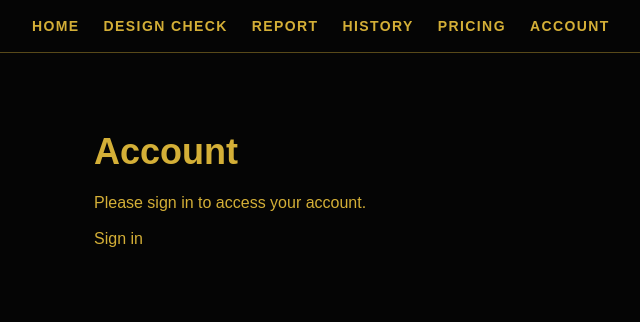
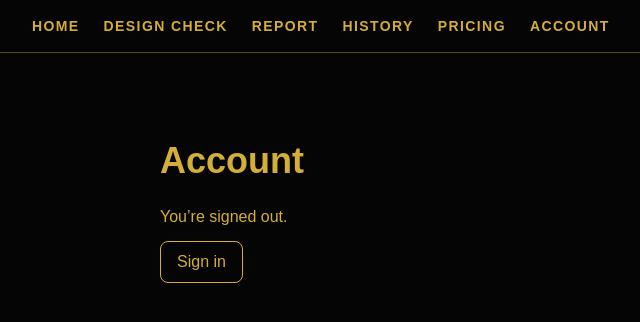
Before and after one commit to reginabaker7-lang/pressready-v2, a Next.js app in the folder app/: page /account in a window 1280 px wide. Shown: the top 322 px of the page, without its empty margins (120-760 px from the left). Built offline with nearby package versions, Linux system fonts and the light colour scheme; no server answers.

Commit message:
Update account page layout and signed-in state details

```diff
--- a/app/app/account/page.tsx
+++ b/app/app/account/page.tsx
@@ -3,27 +3,32 @@ import { getAuthFromServer } from "@/app/lib/clerk";
 
 export default async function AccountPage() {
   const { userId } = await getAuthFromServer();
-  const isSignedIn = Boolean(userId);
 
   return (
-    <main style={{ padding: 24, maxWidth: 900, margin: "0 auto" }}>
-      <h1 style={{ fontSize: 36, fontWeight: 800 }}>Account</h1>
+    <main className="mx-auto w-full max-w-3xl px-6 py-10">
+      <h1 className="text-4xl font-bold">Account</h1>
 
-      {isSignedIn ? (
-        <>
-          <p style={{ marginTop: 12 }}>You’re signed in.</p>
-          <nav style={{ marginTop: 12, display: "flex", gap: 16 }}>
-            <Link href="/pricing">View pricing</Link>
-            <Link href="/history">View history</Link>
-          </nav>
-        </>
+      {userId ? (
+        <div className="mt-6 space-y-3">
+          <p>You’re signed in.</p>
+          <p className="text-sm opacity-80">User ID: {userId}</p>
+
+          <div className="mt-4 flex gap-3">
+            <Link className="border border-current px-4 py-2 rounded-lg" href="/pricing">
+              Pricing
+            </Link>
+            <Link className="border border-current px-4 py-2 rounded-lg" href="/history">
+              History
+            </Link>
+          </div>
+        </div>
       ) : (
-        <>
-          <p style={{ marginTop: 12 }}>Please sign in to access your account.</p>
-          <div style={{ marginTop: 12 }}>
-            <Link href="/sign-in">Sign in</Link>
-          </div>
-        </>
+        <div className="mt-6 space-y-3">
+          <p>You’re signed out.</p>
+          <Link className="border border-current px-4 py-2 rounded-lg inline-block" href="/sign-in">
+            Sign in
+          </Link>
+        </div>
       )}
     </main>
   );
```
